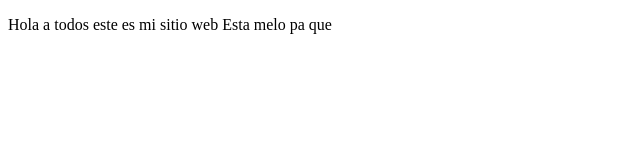
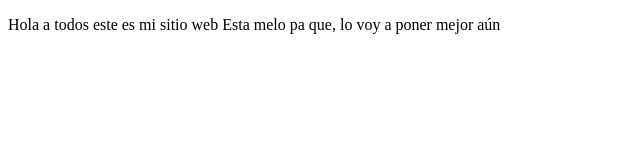
Before and after one commit to juanesbp10/ProyectoDemoCursoPrework, a plain HTML site: page index.html in a window 1280 px wide. Shown: the whole page, without its empty margins (0-640 px from the left). Drawn offline with Linux system fonts and the light colour scheme.

Commit message:
más labia

```diff
--- a/index.html
+++ b/index.html
@@ -10,7 +10,7 @@
     <p>
         Hola a todos este es mi sitio web
 
-        Esta melo pa que
+        Esta melo pa que, lo voy a poner mejor aún
     </p>
 </body>
 </html>
```
